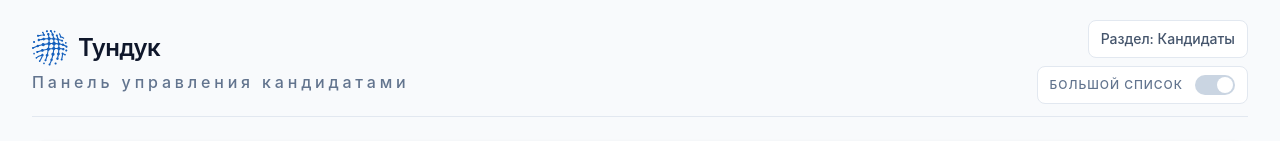
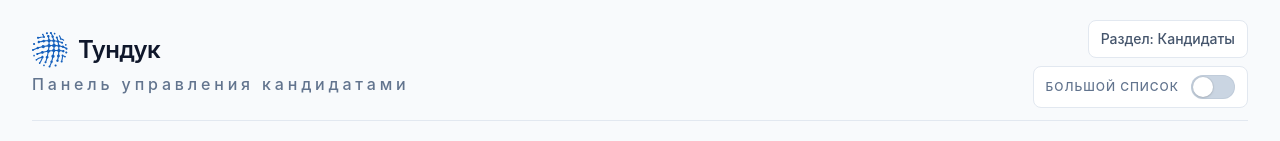
Before and after one commit to unclebusy/tunduk_dashboard, a React (Vite) app: page /candidates in a window 1280 px wide. Shown: the top 141 px of the page. Built offline with nearby package versions, Linux system fonts and the light colour scheme.

Commit message:
correct dashboard switch thumb position and state styling

```diff
--- a/src/App.tsx
+++ b/src/App.tsx
@@ -74,21 +74,23 @@ function App() {
                   }
                 });
               }}
-              className="flex cursor-pointer items-center gap-3 rounded-lg border border-slate-200 bg-white px-3 py-2 text-sm text-slate-700 transition-colors hover:bg-slate-50 disabled:cursor-not-allowed disabled:opacity-60"
+              className="flex cursor-pointer items-center gap-3 rounded-lg border border-slate-200 bg-white px-3 py-2 text-sm text-slate-700 transition-colors hover:bg-slate-50 focus-visible:outline-none focus-visible:ring-2 focus-visible:ring-[#1560BD]/25 disabled:cursor-not-allowed disabled:opacity-60"
             >
               <span className="text-xs font-medium uppercase tracking-[0.08em] text-slate-500">
                 Большой список
               </span>
               <span
                 className={[
-                  'relative h-5 w-10 rounded-full transition-colors',
-                  isLargeDataset ? 'bg-[#1560BD]' : 'bg-slate-300',
+                  'relative h-6 w-11 shrink-0 rounded-full transition-all duration-200 ease-out',
+                  isLargeDataset
+                    ? 'bg-[#1560BD] shadow-[inset_0_0_0_1px_rgba(21,96,189,0.12)]'
+                    : 'bg-slate-300 shadow-[inset_0_0_0_1px_rgba(148,163,184,0.2)]',
                 ].join(' ')}
               >
                 <span
                   className={[
-                    'absolute top-0.5 h-4 w-4 rounded-full bg-white transition-transform',
-                    isLargeDataset ? 'translate-x-5' : 'translate-x-0.5',
+                    'absolute top-0.5 left-0.5 h-5 w-5 rounded-full bg-white shadow-sm ring-1 ring-black/5 transition-transform duration-200 ease-out will-change-transform',
+                    isLargeDataset ? 'translate-x-5' : 'translate-x-0',
                   ].join(' ')}
                 />
               </span>
```
